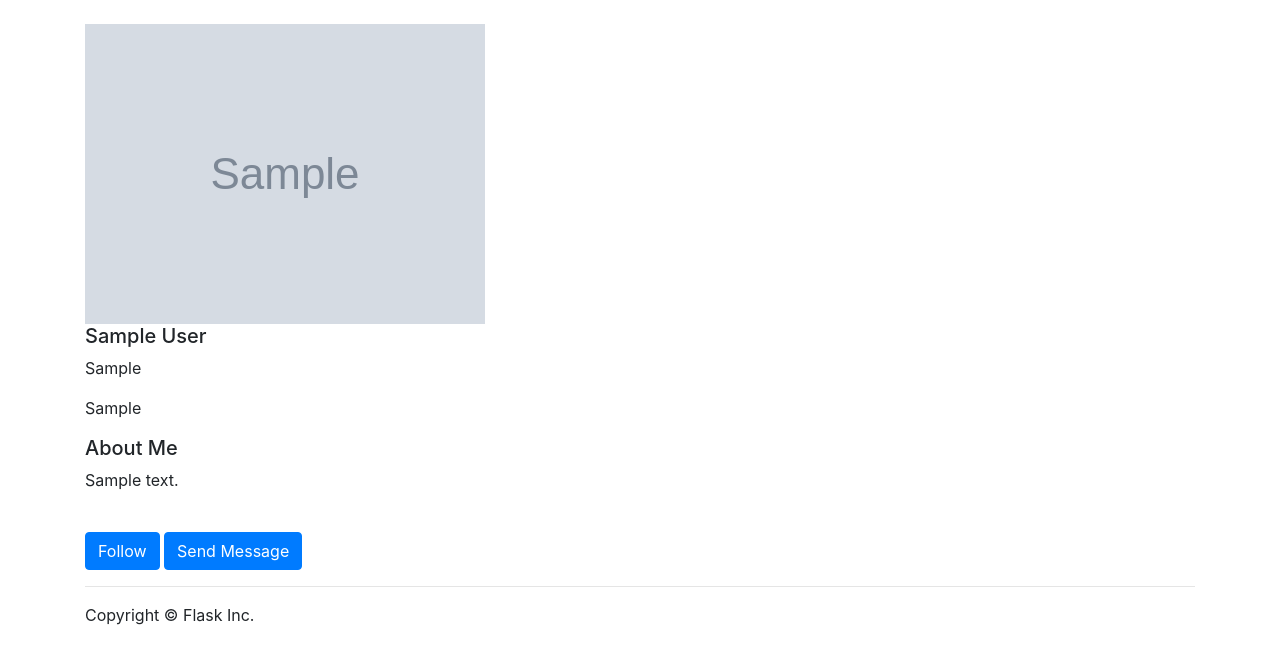
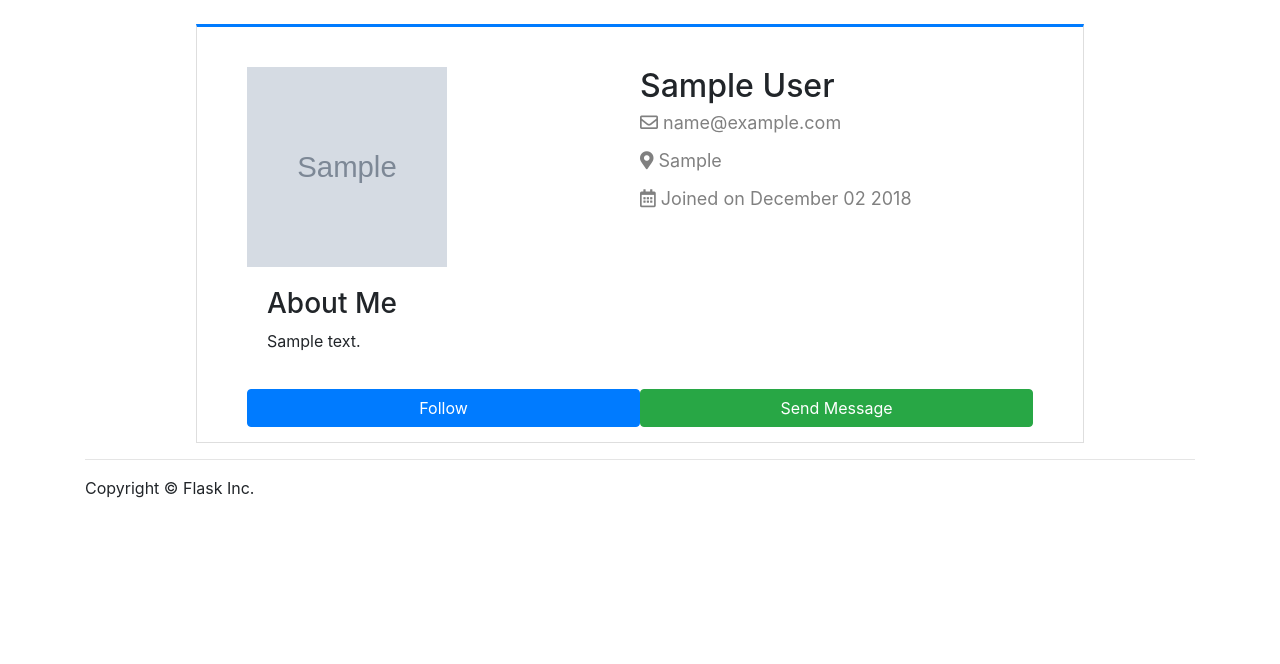
Before and after one commit to trishramdeenmonelal/webproject1, a Flask app: page /allprofiles/1 in a window 1280 px wide. Shown: the part 56-720 px from the top of the page. Run offline with Flask 2, Linux system fonts and the light colour scheme; tables that the repository leaves empty hold one stand-in row (values such as "Sample post"); grey boxes marked "Sample" are stand-in pictures; some libraries are stand-ins or nearby versions.

Commit message:
Project 1 Complete :)

```diff
--- a/app/static/css/app.css
+++ b/app/static/css/app.css
@@ -1,3 +1,76 @@
 body {
     padding-top: 5rem;
 }
+.profile-card {
+    border-top: 3px solid var(--primary);
+    box-sizing: border-box;
+    width: 80%;
+    display: flex;
+    justify-content: space-between;
+    padding: 30px 40px;
+    background: white;
+    margin-bottom: 20px;
+    border-radius: var(--b-radius);
+    box-shadow: 1px 2px 5px 2px rgba(186,186,186,1);;
+}
+
+.profile-card img {
+    width: 80px;
+    height: 80px;
+    margin-right: 50px;
+}
+
+.card {
+    width: 80%;
+    margin: 0 auto;
+    padding:40px 50px 15px 50px;
+    border-top: 3px solid var(--primary);
+    border-radius: var(--b-radius);
+    display: grid;
+    grid-template-areas: "pic info"
+                         "about about"
+                         "buttons buttons";
+    grid-template-columns: repeat(2,1fr);
+}
+
+.profile-pic {
+    grid-area: pic;
+    height: 200px;
+    width: 200px;
+    border-radius: var(--b-radius);
+}
+
+.bio {
+    grid-area: info;
+}
+
+.card-body {
+    grid-area: about;
+    padding-left: none;
+}
+
+.card-btns {
+    grid-area: buttons;
+    display: flex;
+    justify-content: space-around;
+}
+
+
+.profile-card i {
+    margin-right: 5px;
+}
+
+.profile-stats {
+    line-height: 16px;
+    margin-bottom: 4px;
+}
+
+.profile-info {
+    display: flex;
+}
+
+.bio > div {
+    margin-bottom: 20px;
+    font-size: 18px;
+    color: gray;
+}
--- a/app/templates/base.html
+++ b/app/templates/base.html
@@ -7,7 +7,7 @@
     <!-- The above 3 meta tags *must* come first in the head; any other head content must come *after* these tags -->
     <meta name="description" content="">
     <meta name="author" content="">
-
+	<link rel="stylesheet" href="https://use.fontawesome.com/releases/v5.7.0/css/all.css" integrity="sha384-lZN37f5QGtY3VHgisS14W3ExzMWZxybE1SJSEsQp9S+oqd12jhcu+A56Ebc1zFSJ" crossorigin="anonymous">
     <title>Flask Starter App</title>
 
     <!-- Bootstrap -->
--- a/app/templates/fullprofile.html
+++ b/app/templates/fullprofile.html
@@ -1,17 +1,36 @@
 {% extends "base.html" %}
 {% block main %}
 {% if user %}
-<img src= "{{url_for('static', filename= 'uploads/' + user.profilepic )}}">
-<h5>{{ user.firstname }} {{ user.lastname }}</h5>
-<p>{{ user.gender }}</p>
-<p>{{ user.location }}</p>
+ <div class="card">
+        <img class="profile-pic"src="{{ url_for('static', filename='uploads/'+user.profilepic) }}"></img>
+<div class="bio">
+            <h2>{{ user.firstname }} {{ user.lastname }}</h2>
+            <div class="profile-stats">
+                <i class="far fa-envelope"></i>
+                {{ user.email }}
+            </div>
+            <div class="profile-stats">
+                <i class="fas fa-map-marker-alt"></i>
+                {{ user.location }}
+            </div>
+            <div class="profile-stats">
+                <i class="far fa-calendar-alt"></i>
+                Joined on {{startdate}}
+            </div>
+        </div>
 
-<h5>About Me</h5>
-<p>{{ user.biography }}</p><br>
+        <div class="card-body">
+            <h3>About Me</h3>
+            <p>{{ user.biography }}</p>
+        </div>
 
-<button class="btn btn-primary">Follow</button>
+		<button class="btn btn-primary">Follow</button>
 
-<button class="btn btn-primary">Send Message</button>
+		<button class="btn btn-success">Send Message</button>
+</div>
+
+
+
 
 {% endif %}
 {% endblock %}
--- a/app/views.py
+++ b/app/views.py
@@ -12,6 +12,8 @@ from app.models import UserProfile
 from werkzeug.utils import secure_filename
 import psycopg2
 import os
+from datetime import datetime
+
 
 ###
 # Routing for your application.
@@ -32,7 +34,7 @@ def about():
 def fullprofile(userid):
     """Render the website's about page."""
     user=UserProfile.query.get(userid)
-    return render_template('fullprofile.html', user=user)
+    return render_template('fullprofile.html', user=user, startdate=format_date_joined(12, 2, 2018))
 
 @app.route('/allprofiles/')
 def Users():
@@ -104,6 +106,9 @@ def page_not_found(error):
     """Custom 404 page."""
     return render_template('404.html'), 404
 
+def format_date_joined(month,day, year):
+    x = datetime(year,month,day)
+    return(x.strftime("%B" + " " +"%d"+ "  "+"%Y"))
 
 if __name__ == '__main__':
     app.run(debug=True, host="0.0.0.0", port="8080")
```
Also changed, not shown: app/templates/allprofiles.html (+21 -9 lines), app/templates/fullprof.html (deleted, +0 -41 lines).
